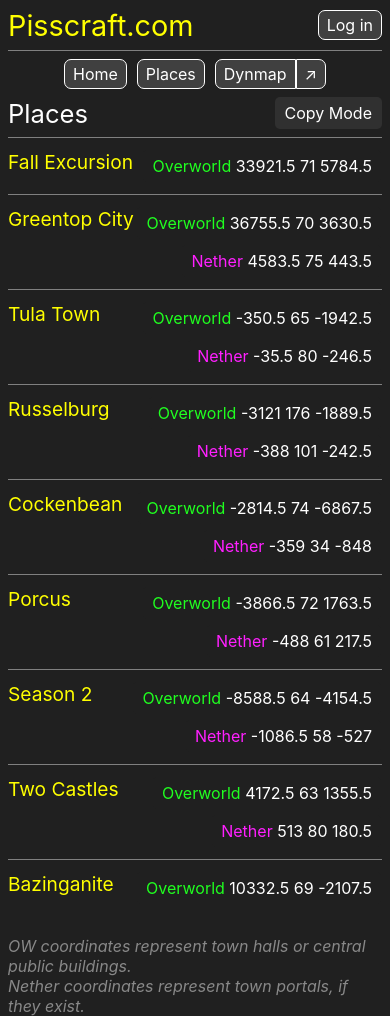
After one commit to sadam-04/mc-dashboard, a Django app: template templates/hub/places.html in a window 390 px wide. The commit adds this page. Run offline with Django 3.2, Linux system fonts and the light colour scheme; the template is opened without the code that fills it, so the values that code supplies are empty.

Commit message:
working tp and copy + mobile styling

```diff
--- a/hub/urls.py
+++ b/hub/urls.py
@@ -4,6 +4,8 @@ from . import views
 
 urlpatterns = [
     path('', views.home, name="home"),
+    path('places/', views.places, name="places"),
     path('map/', views.map, name="map"),
-    path('secret', views.secret, name="secret"),
+    path('hi/', views.say_hello, name="say_hello"),
+    path('tp/', views.teleport, name="teleport"),
 ]
--- a/static/css/global.css
+++ b/static/css/global.css
@@ -3,18 +3,33 @@ body {
     background-color: #202020;
     display: flex;
     flex-direction: column;
+    min-height: 100dvh;
     color: white;
-    /* margin: 0px 25%; */
+    font-family: "Chalkboard", "Chalkboard SE", -apple-system, "Comic Sans MS", BlinkMacSystemFont, system-ui, "Segoe UI", Roboto, Helvetica, Arial, sans-serif;
+    margin: 0 0;
+}
+
+.content {
+    width: 50%;
+    display: flex;
+    flex-direction: column;
+    margin: 0 auto;
+    /* margin: 0 auto; */
+    /* border-left: 1px solid #808080;
+    border-right: 1px solid #808080 ; */
 }
 
 .header {
-    width: 100%;
+    /* width: 100%; */
     height: 50px;
+    font-size: 1rem;
     border-bottom: 1px solid #808080;
     display: flex;
     flex-direction: row;
     justify-content: space-between;
     align-items: center;
+    margin: 0 8px;
+    /* padding: 0 8px; */
 }
 
 .funny-title-text {
@@ -27,11 +42,24 @@ body {
 
 .text2 {
     font-size: 1.6rem;
-    margin-top: 30px;
+    /* margin-top: 30px;
+    margin-bottom: 20px; */
 }
 
 .text3 {
     font-size: 1rem;
+}
+
+.place-title {
+    font-size: 1.2rem;
+    color: yellow;
+}
+
+.coordinate-area {
+    display: flex;
+    flex-direction: column;
+    align-items: flex-end;
+    gap: 6px;
 }
 
 .nav-buttons {
@@ -39,10 +67,23 @@ body {
     flex-direction: row;
     gap: 10px;
     justify-content: center;
+    /* padding-top: 4px; */
     /* width: 350px; */
 }
 
-.dynmapBttn {
+.place-bttns {
+    display: flex;
+    flex-direction: row;
+    align-items: flex-start;
+}
+
+.place-bttn {
+    border: 1px solid #808080;
+    border-radius: 8px;
+    padding: 6px 16px;
+}
+
+.navBttn {
     all: unset;
     cursor: pointer;
     display: flex;
@@ -55,7 +96,7 @@ body {
     background-color: #404040;
 }
 
-.dynmapBttn:hover {
+.navBttn:hover {
     background-color: #585858;
 }
 
@@ -85,3 +126,116 @@ table, th, tr {
 .coord-row:hover {
     background-color: #303030;
 }
+
+.coord-row-2 {
+    margin: 0 0;
+    width: auto;
+    height: fit-content;
+    display: flex;
+    flex-direction: row;
+    justify-content: space-between;
+    /* border-radius: 8px; */
+    border-top: 1px solid #808080;
+    padding: 12px 0;
+}
+
+.ow-coords {
+    display: flex;
+    flex-direction: row;
+    color: #20ff20;
+    padding: 6px 10px;
+    border-radius: 5px;
+    background-color: #202020;
+    cursor: pointer;
+}
+
+.ow-coords:hover {
+    background-color: #383838;
+}
+
+.nether-coords {
+    display: flex;
+    flex-direction: row;
+    color: #ff20ff;
+    padding: 6px 10px;
+    border-radius: 5px;
+    background-color: #202020;
+    cursor: pointer;
+}
+
+.nether-coords:hover {
+    background-color: #383838;
+}
+
+#place-action {
+    padding: 6px 10px;
+    border-radius: 5px;
+    background-color: #202020;
+    cursor: pointer;
+    height: fit-content;
+}
+
+#place-action:hover {
+    background-color: #383838;
+}
+
+.sub-header {
+    display: flex;
+    flex-direction: row;
+    justify-content: space-between;
+    align-items: flex-end;
+    padding: 25px 0 8px 0;
+    /* margin: 25px 0; */
+}
+
+.copyable {
+    color: white;
+}
+
+.mobile-hide {
+    display: flex;
+}
+
+.desktop-hide {
+    display: none;
+}
+
+
+iframe {
+    flex-grow: 1;
+}
+
+@media screen and (max-width: 800px) {
+  body {
+    gap: 8px;
+  }
+
+  .content {
+    width: calc(100vw - 16px);
+    margin: 0 8px;
+  }
+
+  .sub-header {
+    padding-top: 0;
+  }
+
+  .funny-title-text {
+    font-size: 1.8rem;
+  }
+
+  .mobile-hide {
+    display: none;
+  }
+
+  .desktop-hide {
+    display: flex;
+  }
+
+  iframe {
+    flex-grow: 1;
+  }
+
+  #place-action {
+    background-color: #303030;
+  }
+}
--- a/templates/hub/base.html
+++ b/templates/hub/base.html
@@ -3,25 +3,66 @@
     <head>
         <title>Pisscraft</title>
 
+        <meta name="viewport" content="width=device-width, initial-scale=1.0">
         <link rel="stylesheet" href="{% static 'css/global.css' %}">
     </head>
     <body>
         <div class="header">
             <div class="funny-title-text">Pisscraft.com</div>
 
-            <div class="nav-buttons">
-                <a href="/" class="dynmapBttn">Places</a>
-                <a href="/map" class="dynmapBttn">Dynmap</a>
-                <a href="https://map.pisscraft.com" target="_blank" class="dynmapBttn">Dynmap (new tab)</a>
+            <div class="nav-buttons mobile-hide">
+                <a href="/" class="navBttn">Home</a>
+                <a href="/places" class="navBttn">Places</a>
+                <div style="display: flex; flex-direction: row;">
+                    <a href="/map" class="navBttn" style="border-radius: 7px 0 0 7px">Dynmap</a>
+                    <a href="https://map.pisscraft.com" target="_blank" class="navBttn" style="border-radius: 0 7px 7px 0">&#8599;</a>
+                </div>
             </div>
 
             {% if user.is_authenticated %}
-            <a href="/users/logout" class="dynmapBttn">Log out</a>
+            <a href="/users/logout" class="navBttn">Log out</a>
             {% else %}
-            <a href="/users/login" class="dynmapBttn">Log in</a>
+            <a href="/users/login" class="navBttn">Log in</a>
             {% endif %}
         </div>
-{% block content %}
-{% endblock content %}
+        <div class="nav-buttons desktop-hide">
+            <a href="/" class="navBttn">Home</a>
+            <a href="/places" class="navBttn">Places</a>
+            <div style="display: flex; flex-direction: row;">
+                <a href="/map" class="navBttn" style="border-radius: 7px 0 0 7px">Dynmap</a>
+                <a href="https://map.pisscraft.com" target="_blank" class="navBttn" style="border-radius: 0 7px 7px 0">&#8599;</a>
+            </div>
+        </div>
+        <div class="content">
+            {% block content %}
+            {% endblock content %}
+        </div>
+        {% block contentFull %}
+        {% endblock contentFull %}
+
+        <script>
+        function say_hello() {
+            // Django requires a CSRF token for POST requests
+            const csrfToken = document.querySelector('[name=csrfmiddlewaretoken]').value;
+
+        //    const formData = new FormData();
+        //    formData.append('action', actionName);
+
+            fetch('/hi/', {
+                method: 'POST',
+                headers: {
+                    'X-CSRFToken': csrfToken
+                }
+            })
+            .then(response => response.json())
+            .then(data => {
+                if(data.status === 'success') {
+                    alert("Success: " + data.mc_response);
+                } else {
+                    alert("Error: " + data.error);
+                }
+            });
+        }
+        </script>
     </body>
 </html>
--- a/templates/hub/map.html
+++ b/templates/hub/map.html
@@ -1,6 +1,6 @@
 {% extends "hub/base.html" %}
 {% comment %} {% load static %} {% endcomment %}
 
-{% block content %}
-    <iframe src="https://map.pisscraft.com/" title="the map the map" style="height: calc(100% - 55px);"></iframe>
-{% endblock content %}
+{% block contentFull %}
+    <iframe src="https://map.pisscraft.com/" title="the map the map"></iframe>
+{% endblock contentFull %}
--- /dev/null
+++ b/templates/hub/places.html
@@ -0,0 +1,196 @@
+{% extends "hub/base.html" %}
+{% comment %} {% load static %} {% endcomment %}
+
+{% block content %}
+    <div class="sub-header">
+        <div class="text2">Places</div>
+        {% csrf_token %}
+        {% comment %} <button onclick="say_hello()">Say hi</button> {% endcomment %}
+        <div id="place-action">Copy Mode</div>
+    </div>
+
+    <div class="coord-row-2">
+        <div class="place-title">Fall Excursion</div>
+        <div class="coordinate-area">
+            <div class="ow-coords" data-location-id="fall-ow">Overworld&nbsp;<div class="copyable">33921.5 71 5784.5</div></div>
+            {% comment %} <div class="nether-coords" data-location-id="gt-ne">Nether&nbsp;<div class="copyable"></div></div> {% endcomment %}
+        </div>
+    </div>
+
+    <div class="coord-row-2">
+        <div class="place-title">Greentop City</div>
+        <div class="coordinate-area">
+            <div class="ow-coords" data-location-id="gtc-ow">Overworld&nbsp;<div class="copyable">36755.5 70 3630.5</div></div>
+            <div class="nether-coords" data-location-id="gtc-ne">Nether&nbsp;<div class="copyable">4583.5 75 443.5</div></div>
+        </div>
+    </div>
+
+    <div class="coord-row-2">
+        <div class="place-title">Tula Town</div>
+        <div class="coordinate-area">
+            <div class="ow-coords" data-location-id="tt-ow">Overworld&nbsp;<div class="copyable">-350.5 65 -1942.5</div></div>
+            <div class="nether-coords" data-location-id="tt-ne">Nether&nbsp;<div class="copyable">-35.5 80 -246.5</div></div>
+        </div>
+    </div>
+
+    <div class="coord-row-2">
+        <div class="place-title">Russelburg</div>
+        <div class="coordinate-area">
+            <div class="ow-coords" data-location-id="rb-ow">Overworld&nbsp;<div class="copyable">-3121 176 -1889.5</div></div>
+            <div class="nether-coords" data-location-id="rb-ne">Nether&nbsp;<div class="copyable">-388 101 -242.5</div></div>
+        </div>
+    </div>
+
+    <div class="coord-row-2">
+        <div class="place-title">Cockenbean</div>
+        <div class="coordinate-area">
+            <div class="ow-coords" data-location-id="cnb-ow">Overworld&nbsp;<div class="copyable">-2814.5 74 -6867.5</div></div>
+            <div class="nether-coords" data-location-id="cnb-ne">Nether&nbsp;<div class="copyable">-359 34 -848</div></div>
+        </div>
+    </div>
+
+    <div class="coord-row-2">
+        <div class="place-title">Porcus</div>
+        <div class="coordinate-area">
+            <div class="ow-coords" data-location-id="porc-ow">Overworld&nbsp;<div class="copyable">-3866.5 72 1763.5</div></div>
+            <div class="nether-coords" data-location-id="porc-ne">Nether&nbsp;<div class="copyable">-488 61 217.5</div></div>
+        </div>
+    </div>
+
+    <div class="coord-row-2">
+        <div class="place-title">Season 2</div>
+        <div class="coordinate-area">
+            <div class="ow-coords" data-location-id="s2-ow">Overworld&nbsp;<div class="copyable">-8588.5 64 -4154.5</div></div>
+            <div class="nether-coords" data-location-id="s2-ne">Nether&nbsp;<div class="copyable">-1086.5 58 -527</div></div>
+        </div>
+    </div>
+
+    <div class="coord-row-2">
+        <div class="place-title">Two Castles</div>
+        <div class="coordinate-area">
+            <div class="ow-coords" data-location-id="2c-ow">Overworld&nbsp;<div class="copyable">4172.5 63 1355.5</div></div>
+            <div class="nether-coords" data-location-id="2c-ne">Nether&nbsp;<div class="copyable">513 80 180.5</div></div>
+        </div>
+    </div>
+
+    <div class="coord-row-2">
+        <div class="place-title">Bazinganite</div>
+        <div class="coordinate-area">
+            <div class="ow-coords" data-location-id="bn-ow">Overworld&nbsp;<div class="copyable">10332.5 69 -2107.5</div></div>
+            {% comment %} <div class="nether-coords" data-location-id="gt-ne">Nether&nbsp;<div class="copyable"></div></div> {% endcomment %}
+        </div>
+    </div>
+
+    {% comment %} <table>
+        <tr>
+            <th>Name</th>
+            <th>Overworld</th>
+            <th>Nether</th>
+        </tr>
+        <tr class="coord-row">
+            <td>Greentop City</td>
+            <td>36755.5 70 3630.5</td>
+            <td>4583.5 75 443.5</td>
+        </tr>
+        <tr class="coord-row">
+            <td>Tula Town</td>
+            <td>-350.5 65 -1942.5</td>
+            <td>-35.5 80 -246.5</td>
+        </tr>
+        <tr class="coord-row">
+            <td>Russelberg</td>
+            <td>-3121 176 -1889.5</td>
+            <td>-388 101 -242.5</td>
+        </tr>
+        <tr class="coord-row">
+            <td>Cockenbean</td>
+            <td>-2814.5 74 -6867.5</td>
+            <td>-359 33.875 -848</td>
+        </tr>
+        <tr class="coord-row">
+            <td>Porcus</td>
+            <td>-3866.5 72 1763.5</td>
+            <td>unknown</td>
+        </tr>
+        <tr class="coord-row">
+            <td>Season 2</td>
+            <td>-8588.5 64 -4154.5</td>
+            <td>-1086.5 58 -527</td>
+        </tr>
+        <tr class="coord-row">
+            <td>Two Castles</td>
+            <td>4172.5 63 1355.5</td>
+            <td>513 80 180.5</td>
+        </tr>
+        <tr class="coord-row">
+            <td>Bazinganite</td>
+            <td>10332.5 69 -2107.5</td>
+            <td>unknown</td>
+        </tr>
+
+    </table> {% endcomment %}
+
+    <br>
+    <div class="fineprint">OW coordinates represent town halls or central public buildings.</div>
+    <div class="fineprint">Nether coordinates represent town portals, if they exist.</div>
+
+    <!-- <div class="text2">Online players</div>
+    <div class="text3">
+        text number 3.
+    </div> -->
+
+    <!-- <div id="listBttn"><div>refresh</div></div> -->
+
+    <script>
+        let mode = "copy";
+
+        const actionBttn = document.getElementById("place-action");
+        actionBttn.addEventListener('click', function(event) {
+            if (mode == "copy") {
+                actionBttn.innerHTML = "TP Mode";
+                mode = "tp";
+            } else {
+                actionBttn.innerHTML = "Copy Mode";
+                mode = "copy";
+            }
+        });
+
+        const owBttns = document.querySelectorAll('.ow-coords, .nether-coords');
+        owBttns.forEach(bttn => {
+            bttn.addEventListener('click', () => {
+                if (mode == "copy") {
+                    const coords = bttn.querySelector('.copyable').textContent;
+                    navigator.clipboard.writeText(coords).then(() => {
+                        const originalText = bttn.innerHTML;
+                        bttn.innerHTML = 'Copied!';
+                        setTimeout(() => {
+                            bttn.innerHTML = originalText;
+                        }, 1500);
+                    }).catch(err => {
+                        console.error("Clipboard write failed: ", err);
+                    });
+                } else {
+                    const csrfToken = document.querySelector('[name=csrfmiddlewaretoken]').value;
+                    fetch('/tp/', {
+                        method: 'POST',
+                        headers: {
+                            'Content-Type': 'application/json',
+                            'X-CSRFToken': csrfToken,
+                        },
+                        body: JSON.stringify({
+                            tpdest: bttn.dataset.locationId, //MUST VALIDATE+SANITIZE COORDS IN BACKEND
+                        })
+                    })
+                    .then(raw => raw.json())
+                    .then(resp => {
+                        if (resp.status == 'success') {
+                            //alert("yeah its feinberg yo");
+                        } else {
+                            alert("oopsie: " + resp.error);
+                        }
+                    });
+                }
+            });
+        });
+    </script>
+{% endblock content %}
```
Also changed, not shown: hub/views.py (+81 -5 lines), templates/hub/home.html (added, +8 -0 lines), templates/hub/index.html (deleted, +0 -72 lines).
